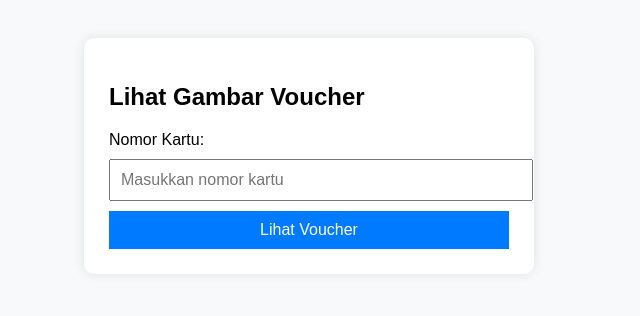
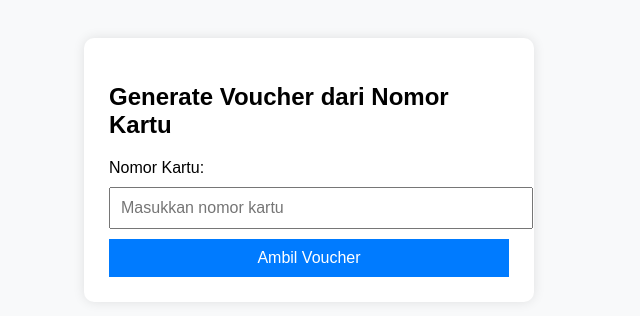
Before and after one commit to kurumisasha/wp, a plain HTML site: page index.html in a window 1280 px wide. Shown: the whole page, without its empty margins (331-971 px from the left). Drawn offline with Linux system fonts and the light colour scheme.

Commit message:
Update index.html

```diff
--- a/index.html
+++ b/index.html
@@ -2,21 +2,21 @@
 <html lang="en">
 <head>
   <meta charset="UTF-8">
-  <title>Voucher Viewer</title>
+  <title>Voucher Generator</title>
   <link rel="stylesheet" href="style.css">
 </head>
 <body>
   <div class="container">
-    <h2>Lihat Gambar Voucher</h2>
+    <h2>Generate Voucher dari Nomor Kartu</h2>
     <form id="voucherForm">
       <label for="cardNumber">Nomor Kartu:</label>
       <input type="text" id="cardNumber" placeholder="Masukkan nomor kartu" required>
-      <button type="submit">Lihat Voucher</button>
+      <button type="submit">Ambil Voucher</button>
     </form>
 
     <div id="voucherResult" class="hidden">
       <h3>Voucher Anda:</h3>
-      <img id="voucherImage" src="" alt="Voucher akan muncul di sini">
+      <pre id="voucherCode">Loading...</pre>
     </div>
   </div>
 
```
